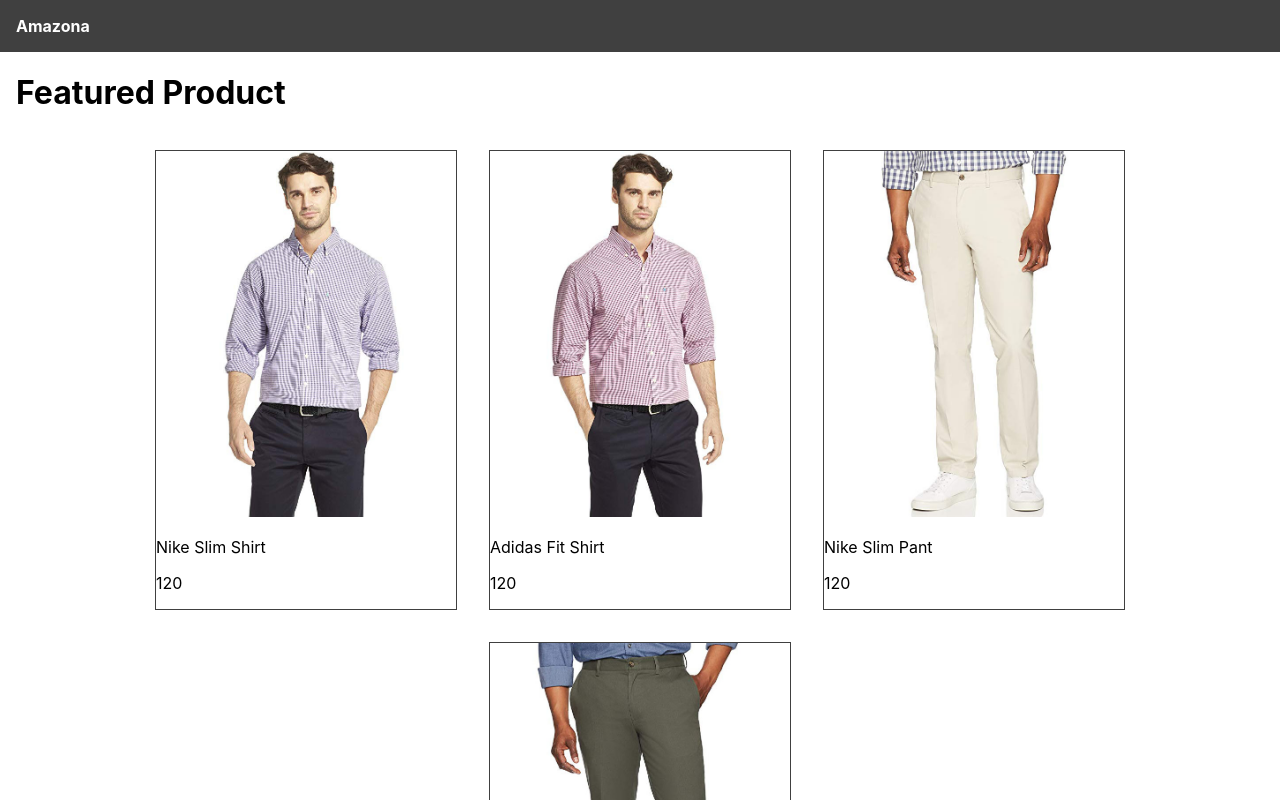
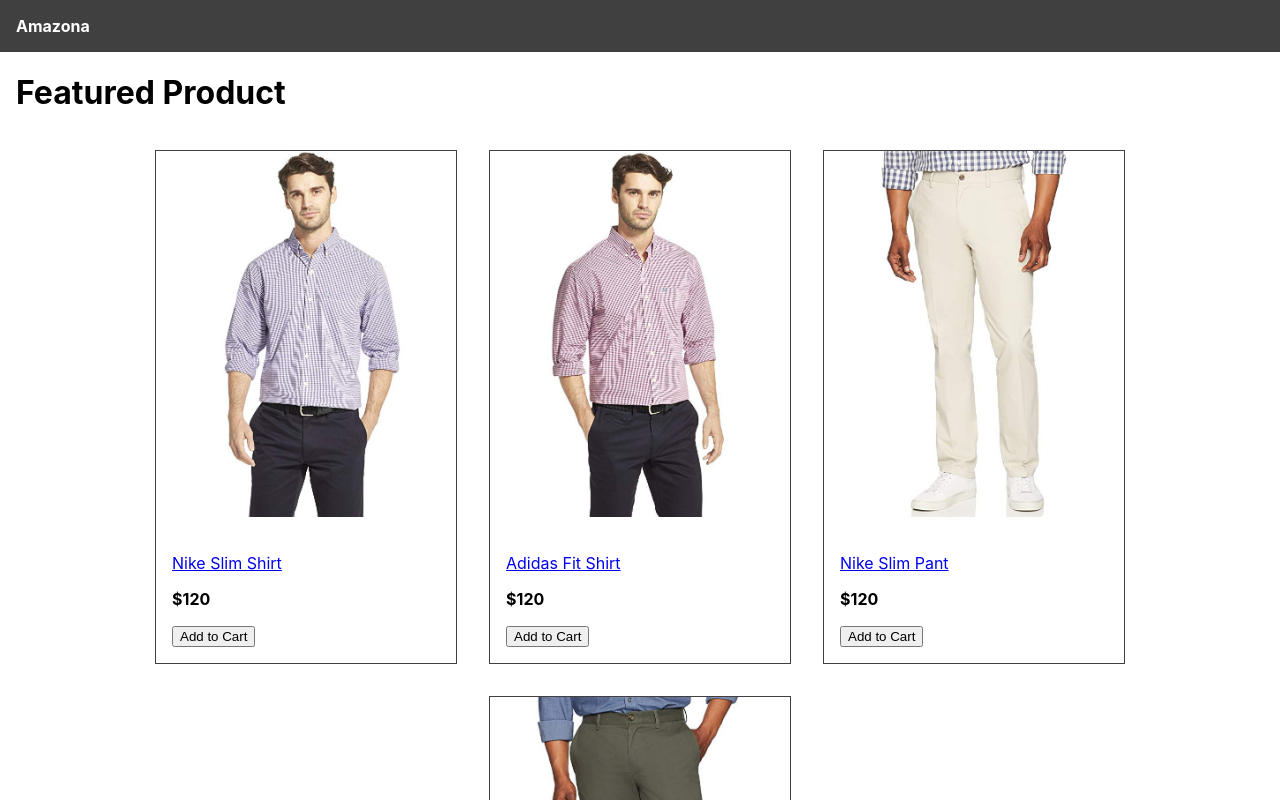
Before and after one commit to meerahmed/mern-amazona, a React (Create React App) app in the folder frontend/: page / in a window 1280 px wide. Shown: the top 800 px of the page. Built offline with nearby package versions, Linux system fonts and the light colour scheme.

Commit message:
Render Product list

```diff
--- a/frontend/src/App.js
+++ b/frontend/src/App.js
@@ -11,9 +11,18 @@ function App() {
         <div className="products">
           {data.products.map((product) => (
             <div className="product" key={product.slug}>
-              <img src={product.image} alt={product.name} />
-              <p>{product.name}</p>
-              <p>{product.price}</p>
+              <a href={`product/${product.slug}`}>
+                <img src={product.image} alt={product.name} />
+              </a>
+              <div className="product-info">
+                <a href={`product/${product.slug}`}>
+                  <p>{product.name}</p>
+                </a>
+                <p>
+                  <strong>${product.price}</strong>
+                </p>
+                <button>Add to Cart</button>
+              </div>
             </div>
           ))}
         </div>
--- a/frontend/src/index.css
+++ b/frontend/src/index.css
@@ -33,3 +33,6 @@ main {
   width: 100%;
   max-width: 300px;
 }
+.product-info {
+  padding: 1rem;
+}
```
